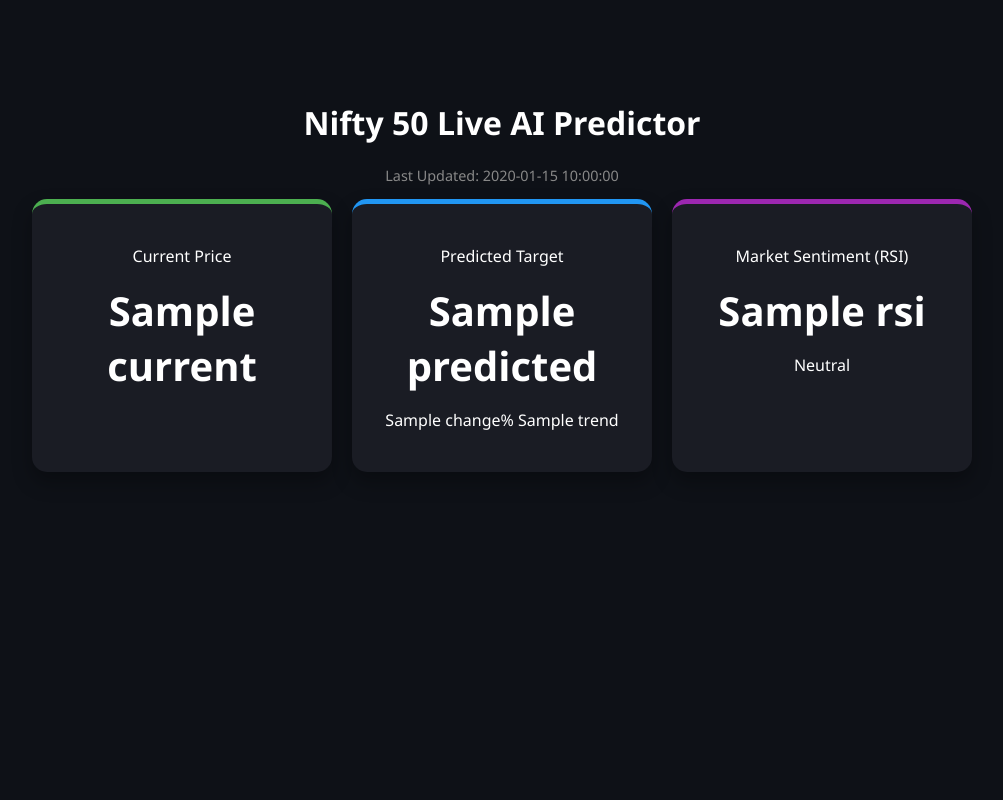
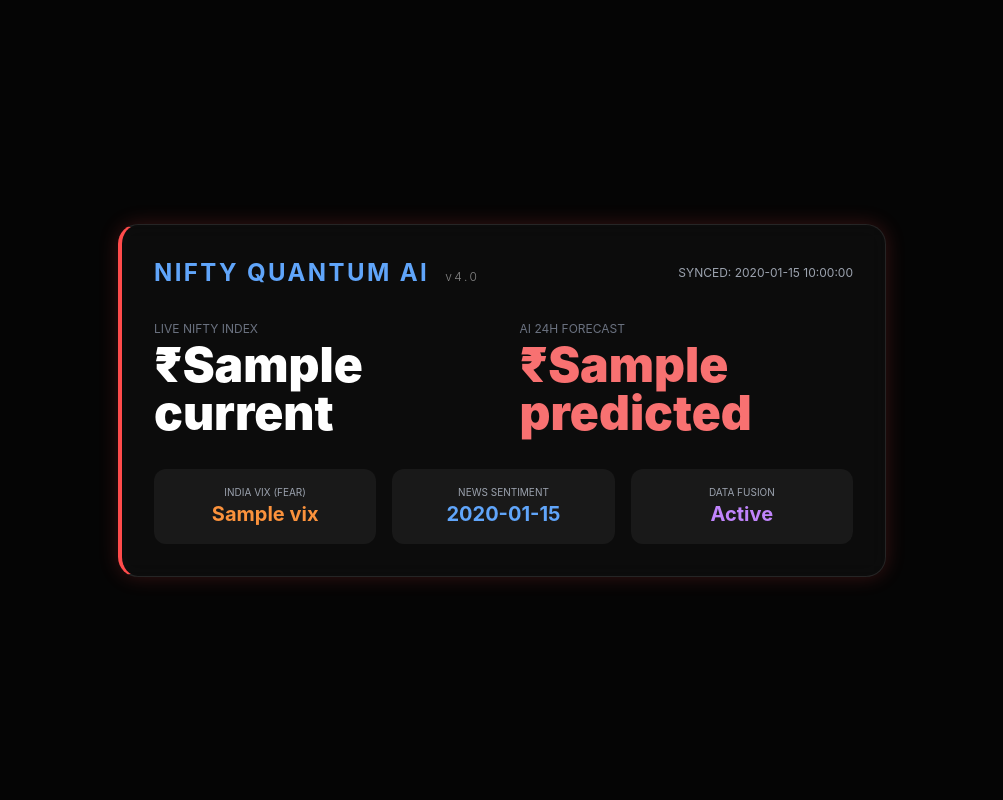
Before and after one commit to xmanjeet-eng/for-gi, a Flask app: template templates/index.html in a window 1280 px wide. Shown: the whole page, without its empty margins (138-1141 px from the left). Run offline with Flask 3, Linux system fonts and the light colour scheme; the template is opened without the code that fills it: most values are stand-ins (such as "Sample title", 1, 10 or a date in 2020); some libraries are stand-ins or nearby versions.

Commit message:
Update index.html

```diff
--- a/templates/index.html
+++ b/templates/index.html
@@ -1,37 +1,44 @@
 <!DOCTYPE html>
 <html lang="en">
 <head>
-    <meta charset="UTF-8">
-    <title>Nifty 50 AI Predictor</title>
+    <script src="https://cdn.tailwindcss.com"></script>
     <style>
-        body { font-family: 'Segoe UI', Tahoma, Geneva, Verdana, sans-serif; background-color: #0e1117; color: white; text-align: center; }
-        .container { margin-top: 50px; padding: 30px; }
-        .dashboard { display: flex; justify-content: center; gap: 20px; flex-wrap: wrap; }
-        .card { background: #1a1c24; padding: 25px; border-radius: 15px; border-top: 5px solid #4CAF50; width: 250px; box-shadow: 0 10px 20px rgba(0,0,0,0.3); }
-        .price { font-size: 2.5em; font-weight: bold; margin: 10px 0; }
-        .BULLISH { color: #00ff88; } .BEARISH { color: #ff4b4b; } .SIDEWAYS { color: #ffa500; }
-        .meta { color: #888; font-size: 0.9em; }
+        body { background: #050505; color: white; font-family: 'Inter', sans-serif; }
+        .glass { background: rgba(255, 255, 255, 0.03); backdrop-filter: blur(10px); border: 1px solid rgba(255,255,255,0.1); border-radius: 20px; }
+        .glow-green { box-shadow: 0 0 20px rgba(0, 255, 136, 0.2); border-left: 4px solid #00ff88; }
+        .glow-red { box-shadow: 0 0 20px rgba(255, 75, 75, 0.2); border-left: 4px solid #ff4b4b; }
     </style>
 </head>
-<body>
-    <div class="container">
-        <h1>Nifty 50 Live AI Predictor</h1>
-        <p class="meta">Last Updated: {{ data.time }}</p>
+<body class="flex items-center justify-center min-h-screen">
+    <div class="max-w-3xl w-full p-8 glass glow-{{ 'green' if d.predicted > d.current else 'red' }}">
+        <div class="flex justify-between items-center mb-8">
+            <h1 class="text-2xl font-bold tracking-widest text-blue-400">NIFTY QUANTUM AI <span class="text-xs font-light text-white opacity-50 ml-2">v4.0</span></h1>
+            <span class="text-xs text-gray-400">SYNCED: {{ d.time }}</span>
+        </div>
 
-        <div class="dashboard">
-            <div class="card">
-                <p>Current Price</p>
-                <div class="price">{{ data.current }}</div>
+        <div class="grid grid-cols-2 gap-8 mb-8">
+            <div>
+                <p class="text-gray-500 text-xs uppercase mb-1">Live Nifty Index</p>
+                <h2 class="text-5xl font-black">₹{{ d.current }}</h2>
             </div>
-            <div class="card" style="border-top-color: #2196F3;">
-                <p>Predicted Target</p>
-                <div class="price">{{ data.predicted }}</div>
-                <p class="{{ data.trend }}">{{ data.change }}% {{ data.trend }}</p>
+            <div>
+                <p class="text-gray-500 text-xs uppercase mb-1">AI 24h Forecast</p>
+                <h2 class="text-5xl font-black {{ 'text-green-400' if d.predicted > d.current else 'text-red-400' }}">₹{{ d.predicted }}</h2>
             </div>
-            <div class="card" style="border-top-color: #9c27b0;">
-                <p>Market Sentiment (RSI)</p>
-                <div class="price">{{ data.rsi }}</div>
-                <p>{{ 'Overbought' if data.rsi > 70 else 'Oversold' if data.rsi < 30 else 'Neutral' }}</p>
+        </div>
+
+        <div class="grid grid-cols-3 gap-4">
+            <div class="p-4 bg-white/5 rounded-xl text-center">
+                <p class="text-[10px] text-gray-400 uppercase">India VIX (Fear)</p>
+                <p class="text-xl font-bold text-orange-400">{{ d.vix }}</p>
+            </div>
+            <div class="p-4 bg-white/5 rounded-xl text-center">
+                <p class="text-[10px] text-gray-400 uppercase">News Sentiment</p>
+                <p class="text-xl font-bold text-blue-400">{{ d.sentiment }}</p>
+            </div>
+            <div class="p-4 bg-white/5 rounded-xl text-center">
+                <p class="text-[10px] text-gray-400 uppercase">Data Fusion</p>
+                <p class="text-xl font-bold text-purple-400">Active</p>
             </div>
         </div>
     </div>
```
